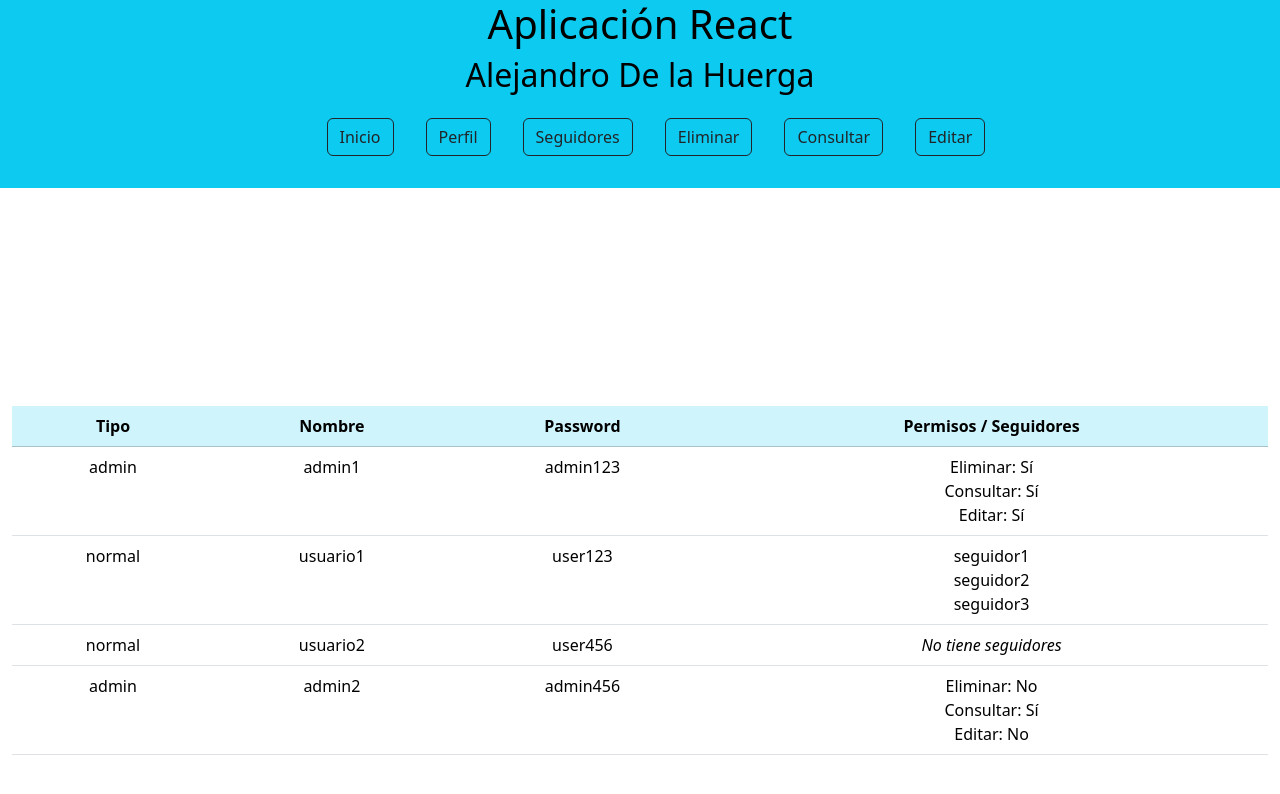
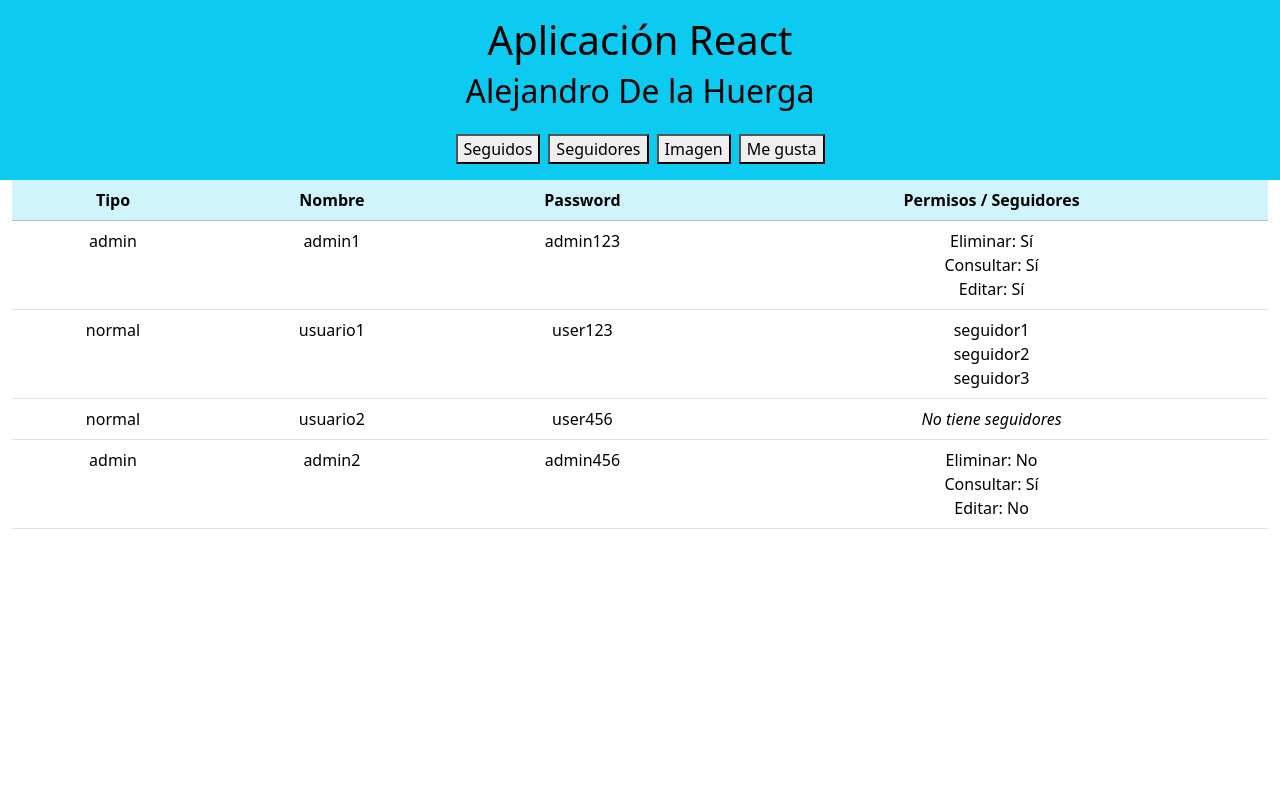
Before and after one commit to alejandrohuerga/ProyectoReactAHFFCTS, a React (Vite) app: page / in a window 1280 px wide. Shown: the top 794 px of the page. Built offline with nearby package versions, Linux system fonts and the light colour scheme.

Commit message:
Menu segun lo que trae el json

```diff
--- a/src/App.jsx
+++ b/src/App.jsx
@@ -18,7 +18,10 @@
     return(
         <div className="App">
             <Header></Header>
-            <main className="container-fluid d-flex justify-content-center align-items-center vh-100">
+            <div className="filtros">
+
+            </div>
+            <main className="container-fluid d-flex justify-content-center align-items-center">
                 <TablaUsuarios />
             </main>
         </div>
--- a/src/assets/Admin.json
+++ b/src/assets/Admin.json
@@ -8,7 +8,21 @@
                 "eliminar": true,
                 "consultar": true,
                 "editar": true
-            }
+            },
+            "menu":[
+                {
+                    "texto":"Seguidos"
+                },
+                {
+                    "texto":"Seguidores"
+                },
+                {
+                    "texto":"Imagen"
+                },
+                {
+                    "texto":"Me gusta"
+                }
+            ]
         }
     ]
 }
--- a/src/components/Header.jsx
+++ b/src/components/Header.jsx
@@ -1,6 +1,6 @@
-import {Nav,NavAdmin} from "./Nav";
-
+import { Nav, NavAdmin } from "./Nav";
 import DatosUsuario from "../assets/Admin.json";
+import BotonNav from "./buttons";
 
 /**
  * Función con el componente nav.
@@ -12,20 +12,20 @@
  * @since 05/03/2026
  */
 
-function Header(){
-    return (
-      <header className="d-flex flex-column justify-content-center align-items-center bg-info text-white">
-        <h1 className="text-black">Aplicación React</h1>
-        <h2 className="text-black">Alejandro De la Huerga</h2>
+function Header() {
+  const usuario = DatosUsuario.usuario[0];
 
-        {DatosUsuario.usuario.map((usuario, index) => (
-            usuario.tipo === "admin" ? (
-              <NavAdmin key={index} />
-            ) : (
-              <Nav key={index} />
-            )
+  return (
+    <header className="d-flex flex-column justify-content-center align-items-center bg-info text-white p-3">
+      <h1 className="text-black">Aplicación React</h1>
+      <h2 className="text-black">Alejandro De la Huerga</h2>
+
+      <nav className="d-flex gap-2 mt-3">
+        {usuario.menu.map((item, index) => (
+          <BotonNav key={index} name={item.texto} />
         ))}
-      </header>
+      </nav>
+    </header>
   );
 }
 
--- a/src/components/Nav.jsx
+++ b/src/components/Nav.jsx
@@ -13,9 +13,7 @@
     return(
         <nav className="navMain">
             <ul className="listaBotones">
-                <BotonNav name="Inicio"></BotonNav>
-                <BotonNav name="Perfil"></BotonNav>
-                <BotonNav name="Seguidores"></BotonNav>
+
             </ul>
         </nav>
     );
@@ -25,12 +23,7 @@
     return(
         <nav className="navAdmin">
             <ul className="listaBotones">
-                <BotonNav name="Inicio"></BotonNav>
-                <BotonNav name="Perfil"></BotonNav>
-                <BotonNav name="Seguidores"></BotonNav>
-                <BotonNav name="Eliminar"></BotonNav>
-                <BotonNav name="Consultar"></BotonNav>
-                <BotonNav name="Editar"></BotonNav>
+
             </ul>
         </nav>
     )
--- a/src/components/buttons.jsx
+++ b/src/components/buttons.jsx
@@ -8,9 +8,15 @@
  */
 
 function BotonNav(props){
+
+    const handleClick = () =>{
+        alert(`Has pulsado el boton ${props.name}`);
+    }
+
     return(
-        <button className="btn btn-outline-dark m-3" id={"botonNav"+props.name}> {props.name} </button>
+        <button onClick={handleClick} id={"botonNav"+props.name}> {props.name} </button>
     )
 }
 
+
 export default BotonNav;
```
Also changed, not shown: src/assets/UserNormal.json (+19 -5 lines), src/components/filtros.jsx (added, +27 -0 lines).
